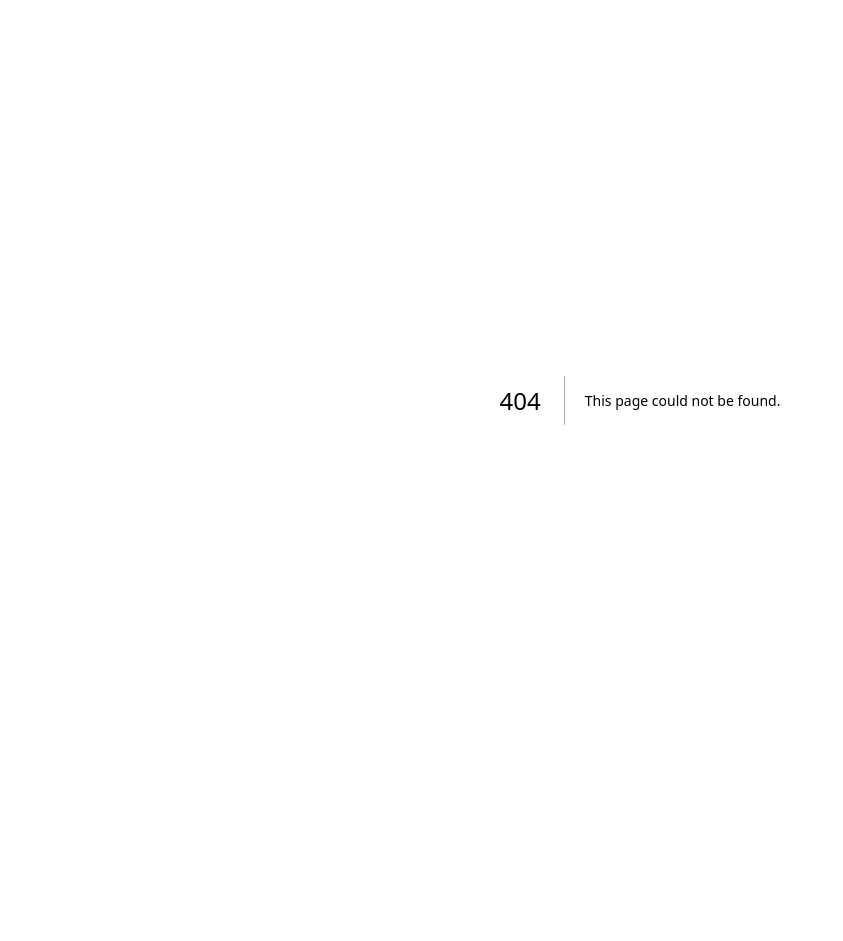
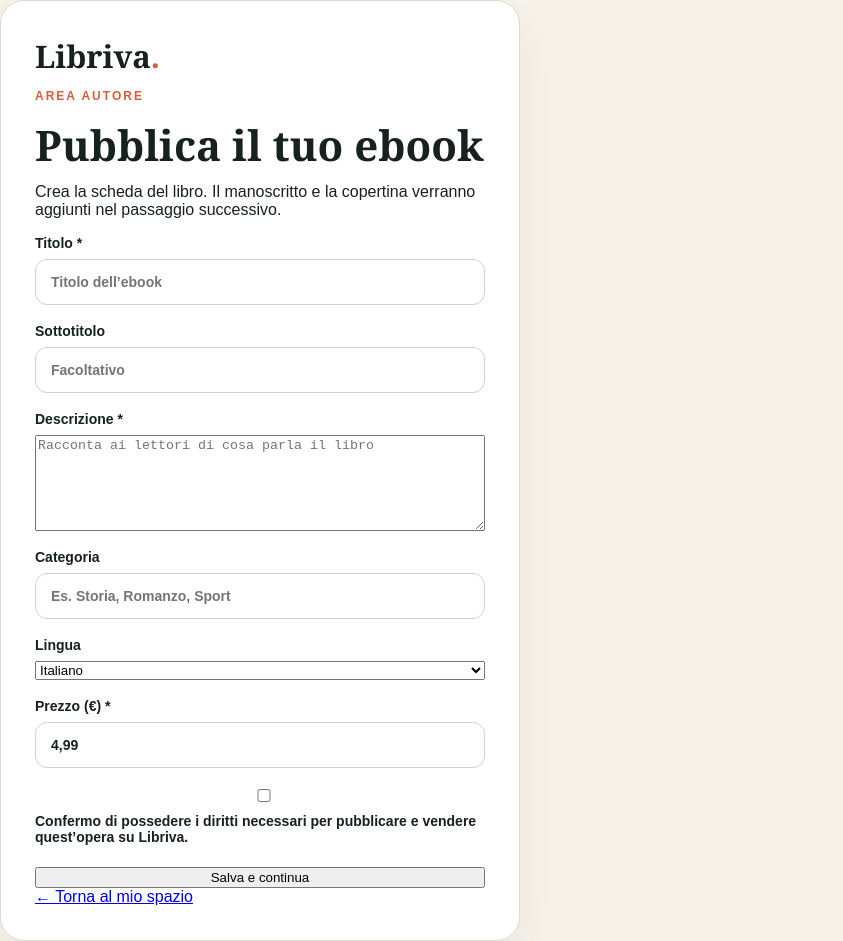
Before and after one commit to Locatelliwriter/libriva, a Next.js app: page /publish in a window 1280 px wide. Before the commit this address had no page. Shown: the whole page, without its empty margins (0-843 px from the left). Before the commit the page ends 800 px from the top, so only its background shows below. Built offline with nearby package versions, Linux system fonts and the light colour scheme.

Commit message:
Add ebook publishing form

```diff
--- /dev/null
+++ b/app/publish/page.tsx
@@ -0,0 +1,68 @@
+'use client'
+
+import { FormEvent, useState } from 'react'
+import { useRouter } from 'next/navigation'
+import { createClient } from '@/lib/supabase/client'
+
+export default function PublishPage() {
+  const router = useRouter()
+  const supabase = createClient()
+  const [error, setError] = useState('')
+  const [loading, setLoading] = useState(false)
+
+  async function submit(e: FormEvent<HTMLFormElement>) {
+    e.preventDefault()
+    setError('')
+    setLoading(true)
+    const form = new FormData(e.currentTarget)
+    const { data: { user } } = await supabase.auth.getUser()
+    if (!user) { router.push('/login'); return }
+
+    const title = String(form.get('title') || '').trim()
+    const subtitle = String(form.get('subtitle') || '').trim()
+    const description = String(form.get('description') || '').trim()
+    const category = String(form.get('category') || '').trim()
+    const language = String(form.get('language') || 'it')
+    const price = Number(String(form.get('price') || '0').replace(',', '.'))
+    const rights = form.get('rights') === 'on'
+    if (!title || !description || !rights || !Number.isFinite(price) || price < 0) {
+      setError('Compila i campi obbligatori e conferma di possedere i diritti di pubblicazione.')
+      setLoading(false); return
+    }
+
+    const slugBase = title.toLowerCase().normalize('NFD').replace(/[\u0300-\u036f]/g, '').replace(/[^a-z0-9]+/g, '-').replace(/^-|-$/g, '') || 'ebook'
+    const slug = `${slugBase}-${Date.now().toString(36)}`
+    const { data: book, error: bookError } = await supabase.from('books').insert({
+      author_id: user.id, slug, title, subtitle: subtitle || null, description,
+      category: category || null, language, status: 'draft',
+      rights_confirmed_at: new Date().toISOString()
+    }).select('id').single()
+    if (bookError || !book) { setError(bookError?.message || 'Impossibile creare il libro.'); setLoading(false); return }
+
+    const amountCents = Math.round(price * 100)
+    const { error: priceError } = await supabase.from('book_prices').insert({ book_id: book.id, amount_cents: amountCents, currency: 'EUR', active: true })
+    if (priceError) { setError(`Libro creato, ma prezzo non salvato: ${priceError.message}`); setLoading(false); return }
+
+    router.push('/account')
+    router.refresh()
+  }
+
+  return <main className="auth-shell"><section className="auth-card publish-card">
+    <a className="brand" href="/">Libriva<span>.</span></a>
+    <p className="eyebrow">AREA AUTORE</p>
+    <h1>Pubblica il tuo ebook</h1>
+    <p className="auth-intro">Crea la scheda del libro. Il manoscritto e la copertina verranno aggiunti nel passaggio successivo.</p>
+    <form onSubmit={submit} className="auth-form">
+      <label>Titolo *<input name="title" required placeholder="Titolo dell’ebook" /></label>
+      <label>Sottotitolo<input name="subtitle" placeholder="Facoltativo" /></label>
+      <label>Descrizione *<textarea name="description" required rows={6} placeholder="Racconta ai lettori di cosa parla il libro" /></label>
+      <label>Categoria<input name="category" placeholder="Es. Storia, Romanzo, Sport" /></label>
+      <label>Lingua<select name="language" defaultValue="it"><option value="it">Italiano</option><option value="en">Inglese</option><option value="es">Spagnolo</option><option value="fr">Francese</option></select></label>
+      <label>Prezzo (€) *<input name="price" inputMode="decimal" defaultValue="4,99" required /></label>
+      <label className="rights-check"><input type="checkbox" name="rights" required /> Confermo di possedere i diritti necessari per pubblicare e vendere quest’opera su Libriva.</label>
+      {error && <div className="auth-error">{error}</div>}
+      <button className="primary auth-submit" disabled={loading}>{loading ? 'Salvataggio…' : 'Salva e continua'}</button>
+    </form>
+    <a className="back-link" href="/account">← Torna al mio spazio</a>
+  </section></main>
+}
```
